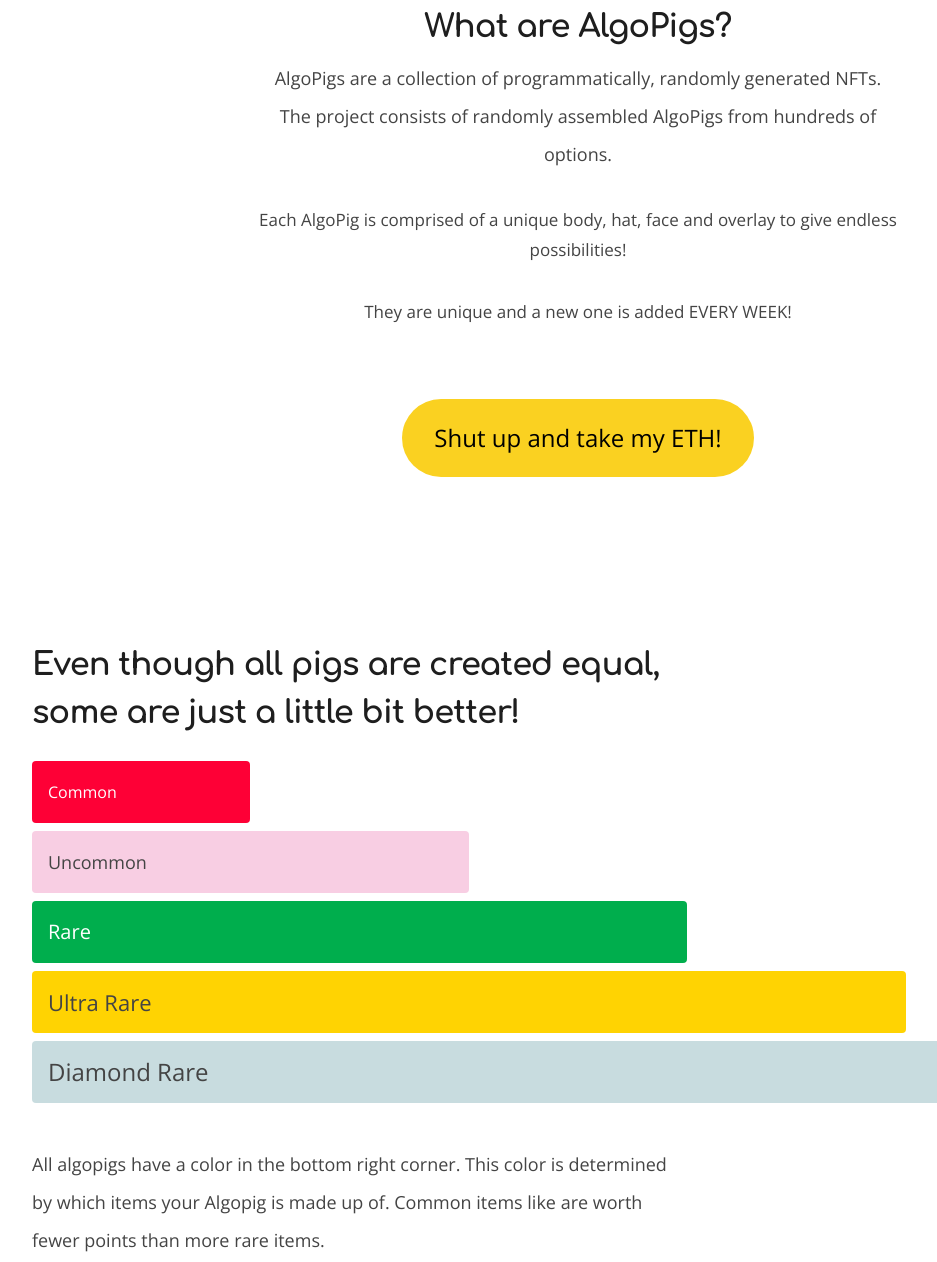
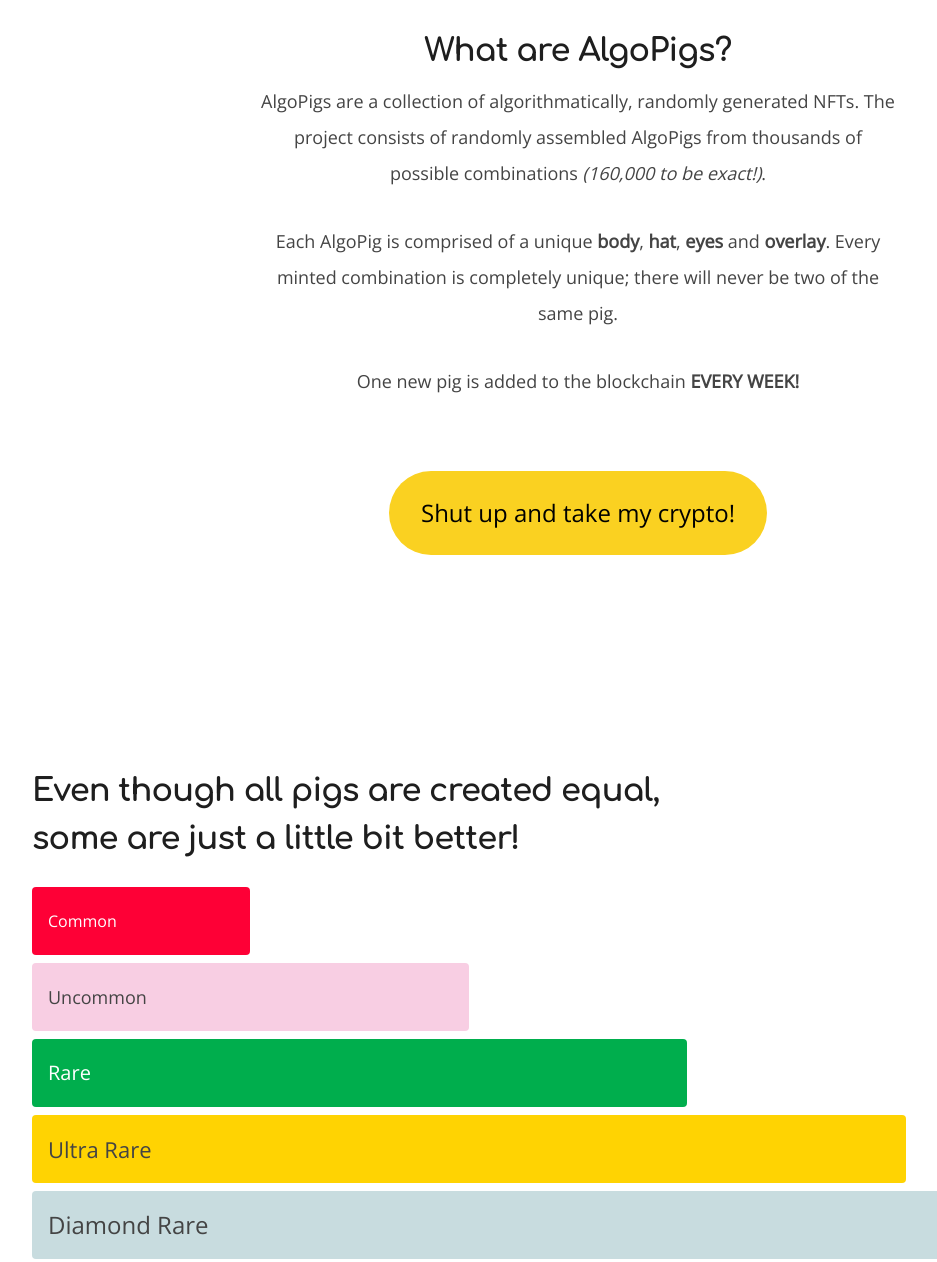
Before and after one commit to ThomasMott/algopigm, a website: page index.html in a window 1280 px wide. Shown: the part 1455-2717 px from the top of the page, without its empty margins (62-999 px from the left). Drawn offline with nearby package versions, Linux system fonts and the light colour scheme.

Commit message:
Html tweaks and .editorconfig file added

```diff
--- a/index.html
+++ b/index.html
@@ -28,10 +28,13 @@
 					</div>
 					<div class="col-12-xs col-12-sm col-12-md col-12" style="text-align: center;">
 						<h1>What are AlgoPigs?</h1>
-						<p style="font-size: 18px; line-height: 38px;">AlgoPigs are a collection of programmatically, randomly generated NFTs. The project consists of randomly assembled AlgoPigs from hundreds of options.</p>
-						<p>Each AlgoPig is comprised of a unique body, hat, face and overlay to give endless possibilities!</p>
-						<p>They are unique and a new one is added EVERY WEEK!</p>
-						<a class="yellow" href="/buy/">Shut up and take my ETH!</a>
+						<p>
+							AlgoPigs are a collection of algorithmatically, randomly generated NFTs.
+							The project consists of randomly assembled AlgoPigs from thousands of possible combinations <em>(160,000 to be exact!)</em>.
+						</p>
+						<p>Each AlgoPig is comprised of a unique <strong>body</strong>, <strong>hat</strong>, <strong>eyes</strong> and <strong>overlay</strong>. Every minted combination is completely unique; there will never be two of the same pig.</p>
+						<p>One new pig is added to the blockchain <strong>EVERY WEEK!</strong></p>
+						<a class="yellow" href="/buy/">Shut up and take my crypto!</a>
 					</div>
 				</div>
 			</div>
@@ -50,22 +53,28 @@
 						</div>
 						<h2></h2>
 						<br>
-						<p style="font-size: 18px; line-height: 38px; margin:0 0 32px 0">All algopigs have a color in the bottom right corner. This color is determined by which items your Algopig is made up of. Common items like are worth fewer points than more rare items.</p>
+						<p style="margin:0 0 32px 0">All algopig NFT's have a color in the bottom right corner. This color is determined by which items your Algopig is made up of. Common items are worth fewer points than rare ones.</p>
 					</div>
 				</div>
 			</div>
 		</section>
 		<section class="gr">
 			<div class="grid" style="text-align: center;">
-				<h2>How to choose my AlgoPig?</h2>
+				<!-- <h2>How to choose my AlgoPig?</h2>
 				<br>
-				<p>First thing first, all AlgoPigs are EPIC!</p>
-				<p>However, the attributes that pigs have are different rarities, meaning they are more or less common. The rarest property is a signed AlgoPig.</p>
-				<p>The rarity of each AlgoPig is calculated and printed on the bottom of each NFT.</p>
+				<p>First thing first, we think all AlgoPigs are PERFECT &hearts;</p>
+				<p>
+					However, the attributes that pigs have are different rarities, meaning they are more or less common.
+					The rarity of each AlgoPig is calculated and a corresponding color is printed on the bottom of each NFT <em>(see above)</em>.
+				</p> -->
 				<img class="bullet" src="./media/bullet.svg" width="40px">
 				<h2>Why adopt an AlgoPig?</h2>
 				<br>
-				<p>Aside from participating in one the freaking coolest, curated but randomized NFT projects to date and getting a kick butt profile picture.</p>
+				<p>Aside from supporting a cute, well designed, and randomized NFT project. You get all rights to the image and a kick butt profile picture.</p>
+				<img class="bullet" src="./media/bullet.svg" width="40px">
+				<h2>Whats next for algopigm?</h2>
+				<br>
+				<p>As the project grows we will be looking to get more feedback from the community, and look to implement more complex mechanisms and designs into the future generations.</p>
 				<img class="bullet" src="./media/bullet.svg" width="40px">
 				<h2>Price?</h2>
 				<br>
--- a/scss/_chart.scss
+++ b/scss/_chart.scss
@@ -11,40 +11,56 @@
 		}
 
 		&.tty {
-			width: 20%;
+			width: 60%;
 			background-color: $red;
 
 			p {
 				color: #fff;
 				font-size: 16px;
 			}
+
+			@media (min-width: 768px) {
+				width: 20%;
+			}
 		}
 
 		&.fty {
-			width: 40%;
+			width: 70%;
 			background-color: $pink;
 
 			p {
 				font-size: 18px;
 			}
+
+			@media (min-width: 768px) {
+				width: 40%;
+			}
 		}
 
 		&.sty {
-			width: 60%;
+			width: 80%;
 			background-color: $green;
 
 			p {
 				color: #fff;
 				font-size: 20px;
 			}
+
+			@media (min-width: 768px) {
+				width: 60%;
+			}
 		}
 
 		&.ety {
-			width: 80%;
+			width: 90%;
 			background-color: $yellow;
 
 			p {
 				font-size: 22px;
+			}
+
+			@media (min-width: 768px) {
+				width: 80%;
 			}
 		}
 
--- a/scss/_main.scss
+++ b/scss/_main.scss
@@ -141,6 +141,5 @@ section {
 
 	@media (min-width: 640px) {
 		margin: 120px 0;
-		padding: 0;
 	}
 }
--- a/scss/style.scss
+++ b/scss/style.scss
@@ -36,7 +36,7 @@ body {
 	}
 
 	p {
-		color: #444;
+		color: #444
 	}
 
 	a {
@@ -51,7 +51,7 @@ body {
 	h5 {font-size:17px; line-height:25px; letter-spacing:0;}
 	h6 {font-size:16x; line-height:24px; letter-spacing:0;}
 
-	a, p {font-size:17px; line-height:30px; letter-spacing: 0.16;}
+	a, p {font-size:18px; line-height:36px; letter-spacing: 0.16;}
 	li {font-size:16px; line-height:28px; letter-spacing: 0.16;}
 
 	.container {
```
Also changed, not shown: css/style.css, 1 other file.
